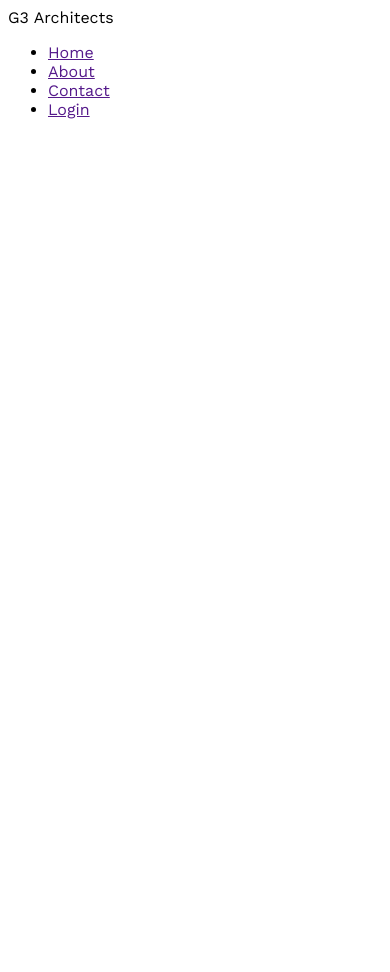
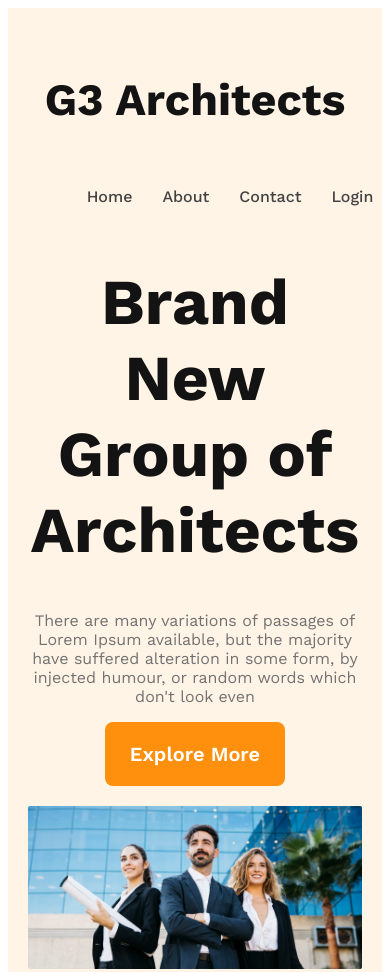
Before and after one commit to TamannaJahan55/g3-architect-website, a plain HTML site: page index.html in a window 390 px wide. Shown: the top 972 px of the page. Before the commit the page ends 844 px from the top, so only its background shows below. Drawn offline with nearby package versions, Linux system fonts and the light colour scheme.

Commit message:
finished the header section with responsive for mobile and medium devices

```diff
--- a/index.html
+++ b/index.html
@@ -6,15 +6,24 @@
     <title>G3 Architects</title>
     <link rel="stylesheet" href="styles/architect.css">
 </head>
-<body>
     <header>
-        <nav>G3 Architects</nav>
+        <nav>
+            <h3 class="nav-title">G3 Architects</h3>
             <ul>
                 <li><a href="">Home</a></li>
                 <li><a href="">About</a></li>
                 <li><a href="">Contact</a></li>
                 <li><a href="">Login</a></li>
             </ul>
+        </nav>
+        <div class="banner">
+            <div class="banner-content">
+              <h1 class="banner-title">Brand New Group of Architects</h1>
+              <p class="banner-description">There are many variations of passages of Lorem Ipsum available, but the majority have suffered alteration in some form, by injected humour, or random words which don't look even</p>
+              <button class="btn-primary">Explore More</button>
+            </div>
+            <img src="images/banner.png" alt="">
+        </div>
     </header>
     <main>
 
@@ -22,5 +31,4 @@
     <footer>
 
     </footer>
-</body>
 </html>
--- a/styles/architect.css
+++ b/styles/architect.css
@@ -1,7 +1,90 @@
 /* work sans font from google fonts */
 @import url('https://fonts.googleapis.com/css2?family=Open+Sans:wght@400;700;800&family=Work+Sans:wght@400;500;600;700;800&display=swap');
 
+/* shared styles */
 *{
 font-family: 'Open Sans', sans-serif;
 font-family: 'Work Sans', sans-serif;
 }
+
+.btn-primary{
+    border-radius: 8px;
+    color: #FFF;
+    font-size: 1.25rem;
+    font-weight: 600;
+    background: #FF900E;
+    padding: 20px 25px;
+    cursor: pointer;
+    border: 0;
+}
+
+/* header styles */
+header{
+    background: rgba(255, 144, 14, 0.10);
+    padding: 50px 240px;
+}
+nav{
+    display: flex;
+    justify-content: space-between;
+    align-items: center;
+}
+
+.nav-title{
+    font-size: 2.8rem;
+    font-weight: 700;
+    color: #131313;
+}
+nav > ul{
+    display: flex;
+}
+nav li{
+    list-style: none;
+    margin-left: 30px;
+    font-weight: 500;
+    font-size: 1rem;
+}
+nav li a{
+    text-decoration: none;
+    color: #424242;
+}
+
+/* banner styles */
+.banner-content{
+    max-width: 800px;
+    text-align: center;
+    margin: 0 auto;
+}
+.banner-title{
+    font-size: 4rem;
+    font-weight: 700;
+    color: #131313;
+}
+.banner-description{
+   color: #727272;
+}
+.banner img{
+    margin-top: 20px;
+    width: 100%;
+}
+
+/* responsive media queries */
+/* mobile devices */
+@media screen and (max-width:576px){
+    header{
+        padding: 20px;
+    }
+    nav{
+        flex-direction: column;
+    }
+}
+
+/* tablet or medium devices */
+@media screen and (min-width:576px) and (max-width:960px){
+    header{
+        padding: 50px;
+    }
+
+    nav{
+        flex-direction: column;
+    }
+}
```
Lines whose indentation alone changed are shown as unchanged.
